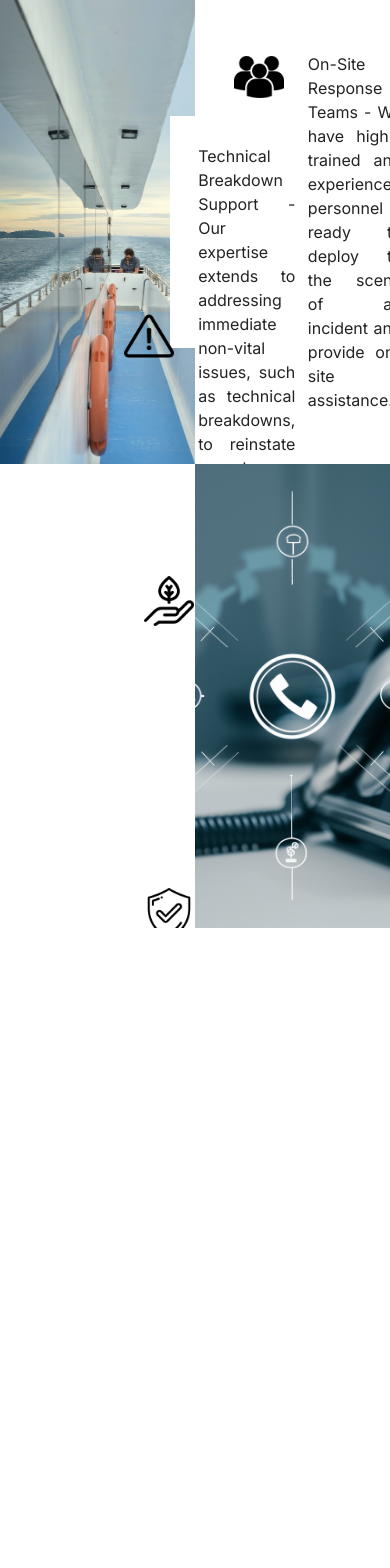
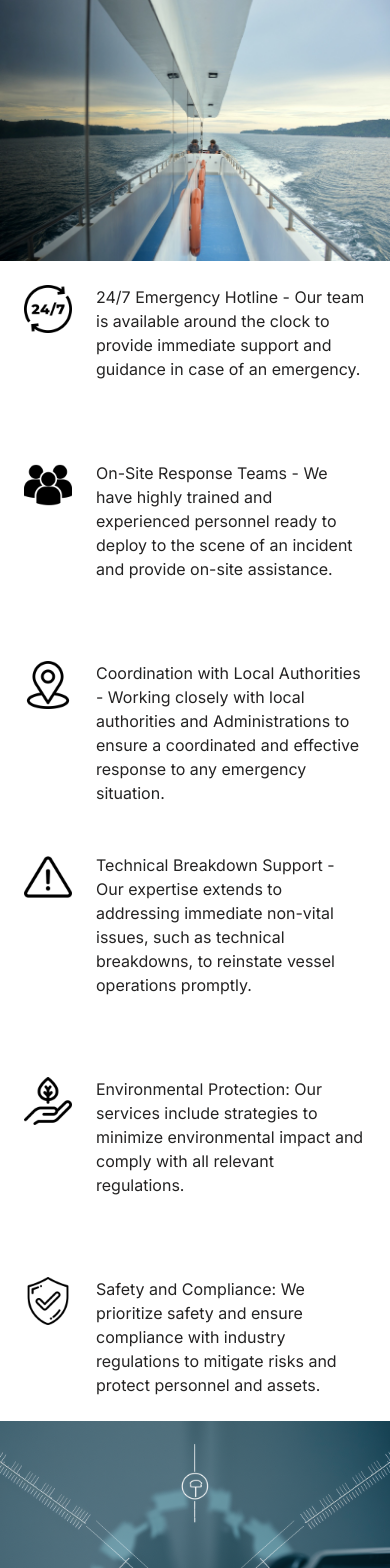
Before and after one commit to SimoSabev/vega-ns, a Next.js app: page /components/card-emergency in a window 390 px wide. Shown: the top 1568 px of the page. Before the commit the page ends 928 px from the top, so only its background shows below. Built offline with nearby package versions, Linux system fonts and the light colour scheme.

Commit message:
responsive 1

```diff
--- a/app/components/card-emergency/page.tsx
+++ b/app/components/card-emergency/page.tsx
@@ -10,110 +10,110 @@ import about_us from "../../../public/Emergency Response Opt.webp";
 
 const Cards_Emergency = () => {
   return (
-    <div
-      data-theme="light"
-      className="flex flex-col justify-center items-center overflow-x-hidden"
-    >
-      <div className="flex w-full h-[55vh]">
+    <div data-theme="light" className="flex flex-col items-center overflow-x-hidden">
+      {/* First Section */}
+      <div className="flex flex-col lg:flex-row w-full h-auto lg:h-[55vh]">
         {/* Left Section - Image */}
-        <div className="flex justify-center items-center w-1/2">
+        <div className="flex justify-center items-center w-full lg:w-1/2">
           <img
             src={emergency_response.src}
             alt="service"
             className="w-full h-full object-cover"
-            style={{ objectFit: "cover" }}
           />
         </div>
         {/* Right Section - Divided into Two */}
-        <div className="flex flex-col justify-center items-center text-justify w-1/2">
+        <div className="flex flex-col justify-center items-center w-full lg:w-1/2">
           {/* Upper Half - White */}
-          <div className="flex flex-col justify-center items-start pl-10 pr-10 h-1/2 bg-white">
-            <div className=" w-full ">
-              <ul className=" pl-6 text-[#242323] flex flex-col justify-center items-center">
-                <li className="flex">
+          <div className="flex flex-col justify-center items-start p-6 lg:p-10 h-auto lg:h-1/2 bg-white">
+            <ul className="text-[#242323] flex flex-col justify-center items-center lg:items-start">
+              <li className="flex mb-8 lg:mb-0">
                 <img
                   src={daily.src}
-                    alt=""
-                    style={{ width: "50px", height: "50px" }}
-                    className=" mr-6"
+                  alt="24/7 Emergency Hotline"
+                  className="w-12 h-12 mr-6"
                 />
+                <span>
                   24/7 Emergency Hotline - Our team is available around the
                   clock to provide immediate support and guidance in case of an
                   emergency.
+                </span>
               </li>
-                <li className="mt-16 flex">
+              <li className="flex mb-8 lg:mb-0 mt-12">
                 <img
                   src={group.src}
-                    alt=""
-                    style={{ width: "50px", height: "50px" }}
-                    className=" mr-6"
+                  alt="On-Site Response Teams"
+                  className="w-12 h-12 mr-6"
                 />
+                <span>
                   On-Site Response Teams - We have highly trained and
                   experienced personnel ready to deploy to the scene of an
                   incident and provide on-site assistance.
+                </span>
               </li>
-                <li className="mt-16 flex">
+              <li className="flex mt-12">
                 <img
                   src={location.src}
-                    alt=""
-                    style={{ width: "50px", height: "50px" }}
-                    className=" mr-6"
+                  alt="Coordination with Local Authorities"
+                  className="w-12 h-12 mr-6"
                 />
+                <span>
                   Coordination with Local Authorities - Working closely with
                   local authorities and Administrations to ensure a coordinated
                   and effective response to any emergency situation.
+                </span>
               </li>
             </ul>
           </div>
         </div>
-          {/* Lower Half - Black */}
-        </div>
       </div>
 
-      <div className="w-full h-[55vh] flex">
-        <div className="flex flex-col justify-center items-start text-justify pl-36 w-1/2">
-          <ul className="pr-16 text-[#242323] flex flex-col justify-center items-center">
-            <li className=" flex items-center justify-center ">
+      {/* Second Section */}
+      <div className="flex flex-col lg:flex-row w-full h-auto lg:h-[55vh]">
+        <div className="flex flex-col justify-center items-start p-6 lg:pl-36 lg:pr-16 w-full lg:w-1/2">
+          <ul className="text-[#242323] flex flex-col justify-center items-center lg:items-start">
+            <li className="flex mb-8 lg:mb-0">
               <img
                 src={danger.src}
-                alt=""
-                style={{ width: "50px", height: "50px" }}
-                className=" mr-6"
+                alt="Technical Breakdown Support"
+                className="w-12 h-12 mr-6"
               />
+              <span>
                 Technical Breakdown Support - Our expertise extends to addressing
                 immediate non-vital issues, such as technical breakdowns, to
-              reinstate vessel operations promptly.{" "}
+                reinstate vessel operations promptly.
+              </span>
             </li>
-            <li className=" mt-12 flex">
+            <li className="flex mb-8 lg:mb-0 mt-12">
               <img
                 src={eco.src}
-                alt=""
-                style={{ width: "50px", height: "50px" }}
-                className=" mr-6"
+                alt="Environmental Protection"
+                className="w-12 h-12 mr-6"
               />
+              <span>
                 Environmental Protection: Our services include strategies to
                 minimize environmental impact and comply with all relevant
-              regulations.{" "}
+                regulations.
+              </span>
             </li>
-            <li className=" mt-12 flex">
+            <li className="flex mt-12">
               <img
                 src={secure.src}
-                alt=""
-                style={{ width: "50px", height: "50px" }}
-                className=" mr-6"
+                alt="Safety and Compliance"
+                className="w-12 h-12 mr-6"
               />
+              <span>
                 Safety and Compliance: We prioritize safety and ensure compliance
                 with industry regulations to mitigate risks and protect personnel
                 and assets.
+              </span>
             </li>
           </ul>
         </div>
-        <div className="flex justify-center items-center w-1/2">
+        <div className="flex justify-center items-center w-full lg:w-1/2">
           <img
             src={about_us.src}
             alt="references"
             className="w-full h-full object-cover"
-            style={{ objectFit: "cover" }}
           />
         </div>
       </div>
--- a/app/components/footer/page.tsx
+++ b/app/components/footer/page.tsx
@@ -3,9 +3,7 @@ import logo from "../../../public/Vega-logo.png";
 
 const Footer = () => {
   return (
-    <footer
-      className="text-neutral-content py-10 bg-[#242323]"
-    >
+    <footer className="text-neutral-content py-10 bg-[#242323]">
       <div className="container mx-auto flex flex-col md:flex-row items-center justify-center space-y-6 md:space-y-0 md:space-x-6 px-4">
         <div className="flex items-center space-x-2 text-white">
           <img src={logo.src} alt="Logo" className="h-20" />
@@ -13,16 +11,14 @@ const Footer = () => {
 
         <div className="hidden md:block border-r border-white h-24"></div>
 
-        <div className=" flex flex-col justify-center items-center text-center space-y-1 text-white">
-          <a href="#" className=" hover:text-gray-400 text-lg">contact@vega-ns.com</a>
-          <a href="#" className=" hover:text-gray-400 text-lg">+33672033403</a>
+        <div className="flex flex-col justify-center items-center text-center space-y-1 text-white">
+          <a href="mailto:contact@vega-ns.com" className="hover:text-gray-400 text-lg">contact@vega-ns.com</a>
+          <a href="tel:+33672033403" className="hover:text-gray-400 text-lg">+33672033403</a>
         </div>
-
-
       </div>
-      <div className=" ml-[35%] mt-7">
+      <div className="text-center mt-7 text-white">
         © Copyright 2024 | VEGA Nautical Solutions All rights reserved
-        </div>
+      </div>
     </footer>
   );
 };
--- a/app/pages/AboutUs/page.tsx
+++ b/app/pages/AboutUs/page.tsx
@@ -20,7 +20,7 @@ const About_us = () => {
         </div>
       </div>
       <div className="max-w-4xl mx-auto">
-        <p className="my-32 text-justify text-xl p-10  rounded-3xl">
+        <p className="my-32 text-justify sm:text-lg md:text-xl p-10  rounded-3xl">
           Our team is composed of highly qualified and experienced professionals
           with a solid technical and project management background acquired
           during the past +20 years. We have a proven record of managing and
--- a/app/pages/EmergencyResponse/page.tsx
+++ b/app/pages/EmergencyResponse/page.tsx
@@ -6,21 +6,18 @@ import Footer from "@/app/components/footer/page";
 const Emergency_Response = () => {
   return (
     <div data-theme="light">
-      <div className="relative bg-[#242323] h-[60vh]">
-        <div className="absolute inset-0 flex flex-col justify-center items-center bg-center bg-cover">
-          {/* <h1 className=" text-3xl">Services</h1> */}
+      <div className="relative bg-[#242323] h-auto min-h-[60vh] flex flex-col justify-center items-center">
         <div className="w-full absolute top-0">
           <Navbar />
         </div>
-          <div className="flex flex-col justify-center items-start pl-10 pr-10 h-1/4">
-            <p className="text-slate-200 max-w-xl text-justify text-xl">
+        <div className="flex flex-col justify-center items-center lg:items-start p-10 max-w-xl text-justify lg:text-left">
+          <p className="text-slate-200 text-xl">
             We are committed to ensuring the safety, security, and
             environmental protection of your Yacht also with our emergency
             response program and services. These services provide crucial
             support in various emergency scenarios, helping to protect lives,
             vessels, and the marine environment.
           </p>
-          </div>
         </div>
       </div>
 
--- a/app/pages/main/page.tsx
+++ b/app/pages/main/page.tsx
@@ -7,23 +7,20 @@ import VEGA from "../../../public/Vega-logo.png";
 
 const Main = () => {
   return (
-    <div data-theme="light" className=" ">
+    <div data-theme="light" className="min-h-screen flex flex-col">
       <div
-        className="hero parallax relative flex flex-col justify-center items-center "
+        className="hero parallax relative flex flex-col justify-center items-center"
         style={{
           backgroundImage: `linear-gradient(to bottom, rgba(22, 26, 44, 0.8), rgba(50, 58, 88, 0.7), rgba(74, 85, 125, 0.6), rgba(118, 118, 118, 0.5)), url(${background.src})`,
           height: "50vh", // Set the height to half the viewport height
-          display: "flex",
-          alignItems: "center",
-          justifyContent: "center",
         }}
       >
         <div className="w-full absolute top-0">
           <Navbar />
         </div>
 
-        <div className="max-w-3xl mx-auto">
-          <p className="my-32 text-justify text-xl p-10 rounded-3xl text-slate-200">
+        <div className="max-w-3xl mx-auto px-4 sm:px-6 lg:px-8">
+          <p className="my-32 text-justify text-xl p-4 sm:p-10 rounded-3xl text-slate-200 bg-gray-900 bg-opacity-50">
             With over 20 years of experience and a passion for excellence, we
             bring solid knowledge and offer a wide range of solutions to enhance
             your yacht&apos;s performance, appearance, and functionality. We
@@ -35,7 +32,7 @@ const Main = () => {
         </div>
       </div>
 
-      <div className=" ">
+      <div className="flex-grow">
         <Cards_Services />
       </div>
       <Footer />
--- a/package.json
+++ b/package.json
@@ -14,7 +14,8 @@
     "framer-motion": "^11.2.6",
     "next": "^14.2.3",
     "react": "^18.3.1",
-    "react-dom": "^18.3.1"
+    "react-dom": "^18.3.1",
+    "react-responsive": "^10.0.0"
   },
   "devDependencies": {
     "@types/node": "^20",
```
Also changed, not shown: app/components/card-references/page.tsx (+38 -37 lines), app/components/card-services/page.tsx (+29 -25 lines), 1 other file (tests, documents, lock files or other folders). Lines whose indentation alone changed are shown as unchanged.
